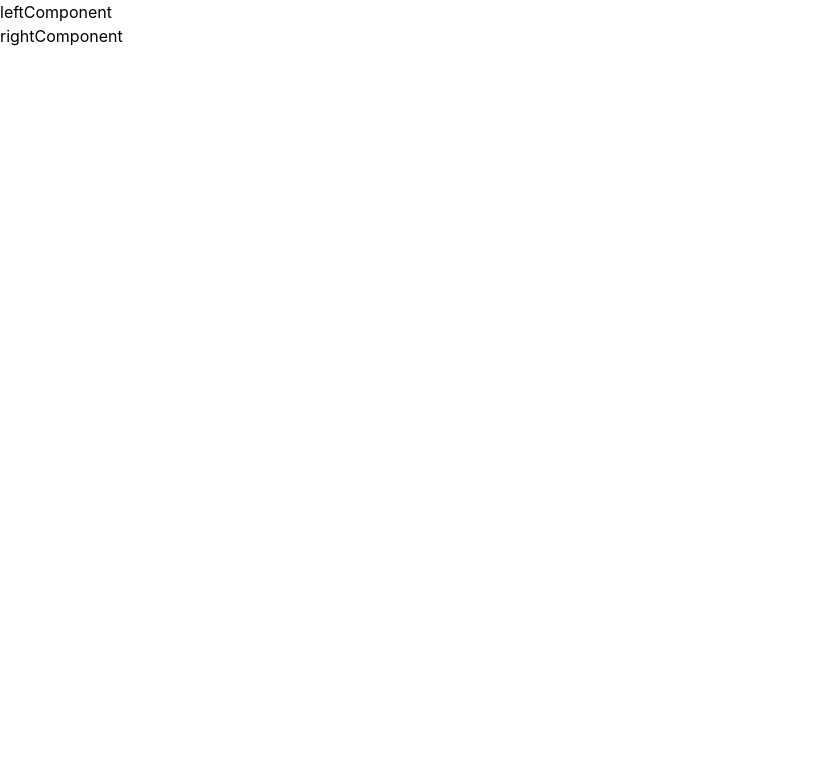
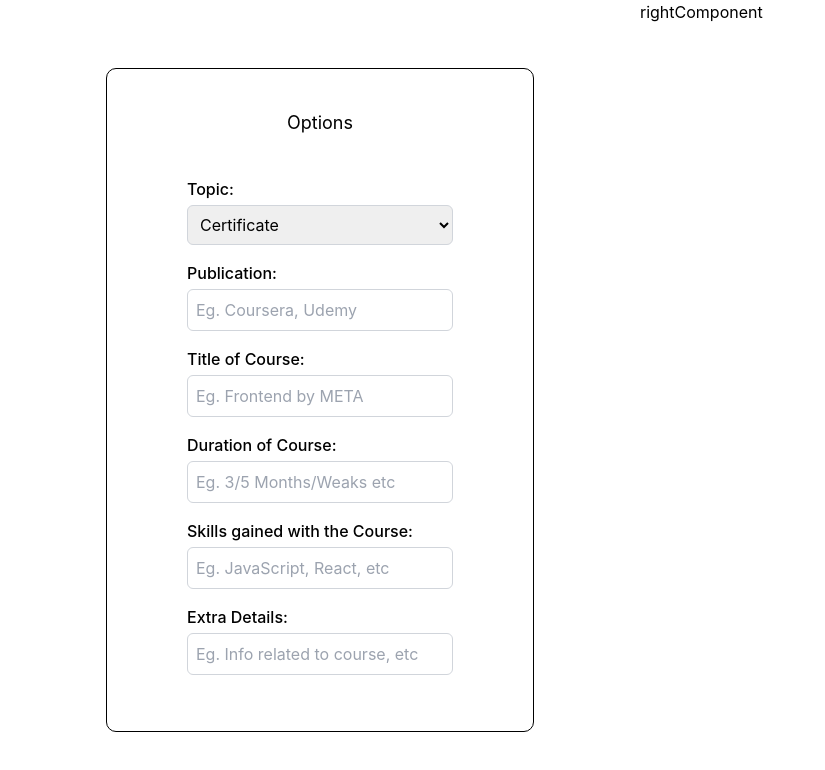
Before and after one commit to Sammy970/linkedin-post-maker, a React (Create React App) app: page / in a window 1280 px wide. Shown: the top 770 px of the page, without its empty margins (0-825 px from the left). Built offline with nearby package versions, Linux system fonts and the light colour scheme.

Commit message:
Added LeftComponent Code

```diff
--- a/src/App.css
+++ b/src/App.css
@@ -1,3 +1,4 @@
+
 .App {
   text-align: center;
 }
--- a/src/App.js
+++ b/src/App.js
@@ -1,14 +1,20 @@
 import "./App.css";
 
 // Importing Components
-import LeftComponent from "./Components/leftComponent";
-import RightComponent from "./Components/rightComponent";
+import LeftComponent from "./Components/LeftComponent";
+import RightComponent from "./Components/RightComponent";
 
 function App() {
   return (
     <>
-      <LeftComponent />
-      <RightComponent />
+      <div className="grid lg:grid-cols-2 h-screen">
+        <div className="w-full bg1">
+          <LeftComponent />
+        </div>
+        <div className="w-full bg2">
+          <RightComponent />
+        </div>
+      </div>
     </>
   );
 }
--- /dev/null
+++ b/src/Components/LeftComponent.css
@@ -0,0 +1,5 @@
+.leftContainer {
+    border-radius: 10px;
+    border: 1px solid black;
+    padding: 40px 80px 40px 80px;
+}
--- a/src/Components/LeftComponent.js
+++ b/src/Components/LeftComponent.js
@@ -1,9 +1,89 @@
-import React from 'react'
+import React from "react";
+import "./LeftComponent.css";
 
 const LeftComponent = () => {
   return (
-    <div>leftComponent</div>
-  )
-}
+    <div className="flex items-center justify-center h-full">
+      <div className="leftContainer max-w-md mx-auto p-4">
+        <div className="pb-10">
+          <h1 className="text-lg text-center">Options</h1>
+        </div>
+        <div className="mb-4">
+          <label htmlFor="selectOption" className="block font-medium mb-1">
+            Topic:
+          </label>
+          <select
+            id="selectOption"
+            name="selectOption"
+            className="block w-full p-2 border border-gray-300 rounded-md"
+          >
+            <option value="certi">Certificate</option>
+            <option value="conf">Conference</option>
+          </select>
+        </div>
+        <div className="mb-4">
+          <label htmlFor="textInput" className="block font-medium mb-1">
+            Publication:
+          </label>
+          <input
+            type="text"
+            id="textInput"
+            name="textInput"
+            placeholder="Eg. Coursera, Udemy"
+            className="block w-full p-2 border border-gray-300 rounded-md"
+          />
+        </div>
+        <div className="mb-4">
+          <label htmlFor="textInput" className="block font-medium mb-1">
+            Title of Course:
+          </label>
+          <input
+            type="text"
+            id="textInput"
+            name="textInput"
+            placeholder="Eg. Frontend by META"
+            className="block w-full p-2 border border-gray-300 rounded-md"
+          />
+        </div>
+        <div className="mb-4">
+          <label htmlFor="textInput" className="block font-medium mb-1">
+            Duration of Course:
+          </label>
+          <input
+            type="text"
+            id="textInput"
+            name="textInput"
+            placeholder="Eg. 3/5 Months/Weaks etc"
+            className="block w-full p-2 border border-gray-300 rounded-md"
+          />
+        </div>
+        <div className="mb-4">
+          <label htmlFor="textInput" className="block font-medium mb-1">
+            Skills gained with the Course:
+          </label>
+          <input
+            type="text"
+            id="textInput"
+            name="textInput"
+            placeholder="Eg. JavaScript, React, etc"
+            className="block w-full p-2 border border-gray-300 rounded-md"
+          />
+        </div>
+        <div className="mb-4">
+          <label htmlFor="textInput" className="block font-medium mb-1">
+            Extra Details:
+          </label>
+          <input
+            type="text"
+            id="textInput"
+            name="textInput"
+            placeholder="Eg. Info related to course, etc"
+            className="block w-full p-2 border border-gray-300 rounded-md"
+          />
+        </div>
+      </div>
+    </div>
+  );
+};
 
-export default LeftComponent
+export default LeftComponent;
```
